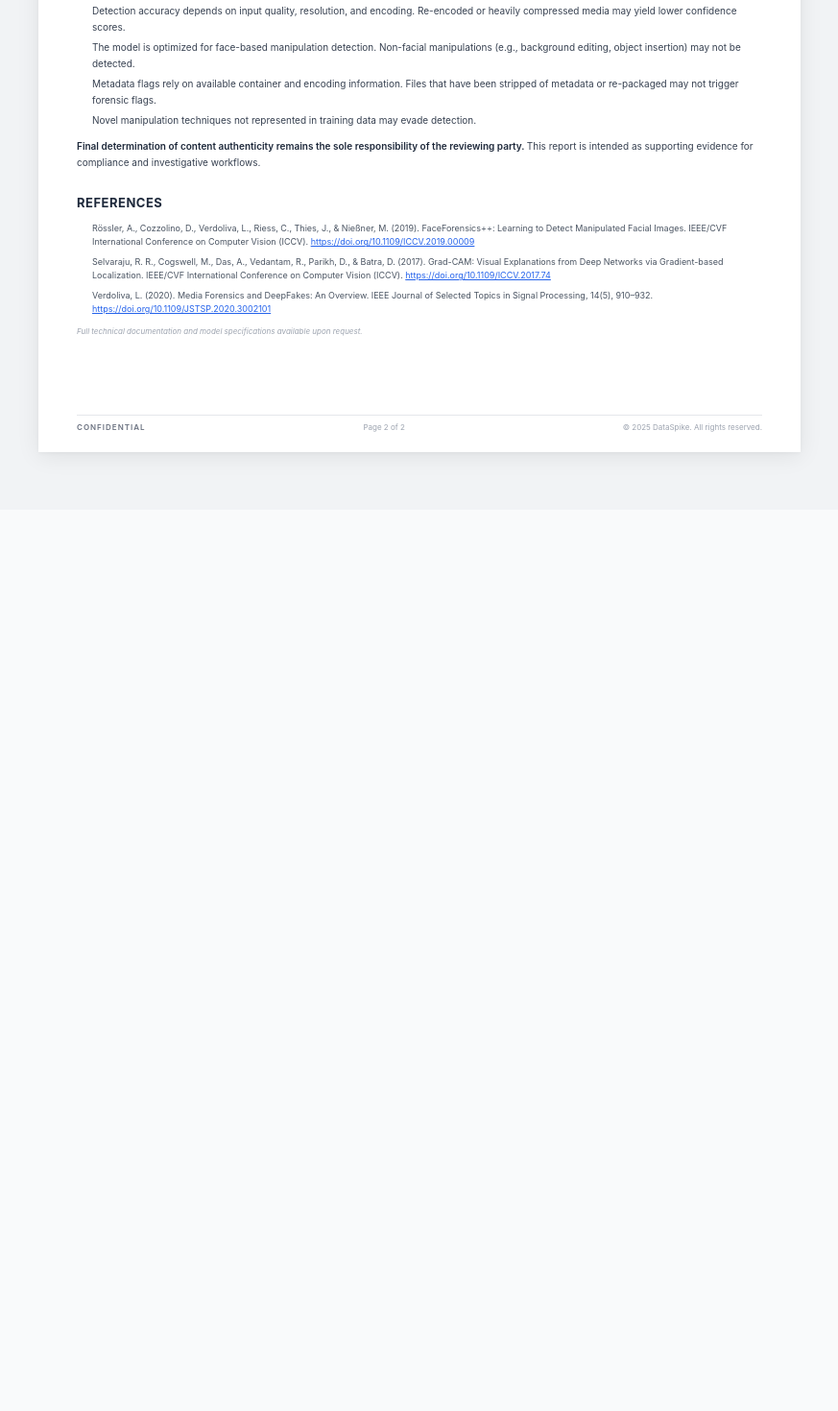
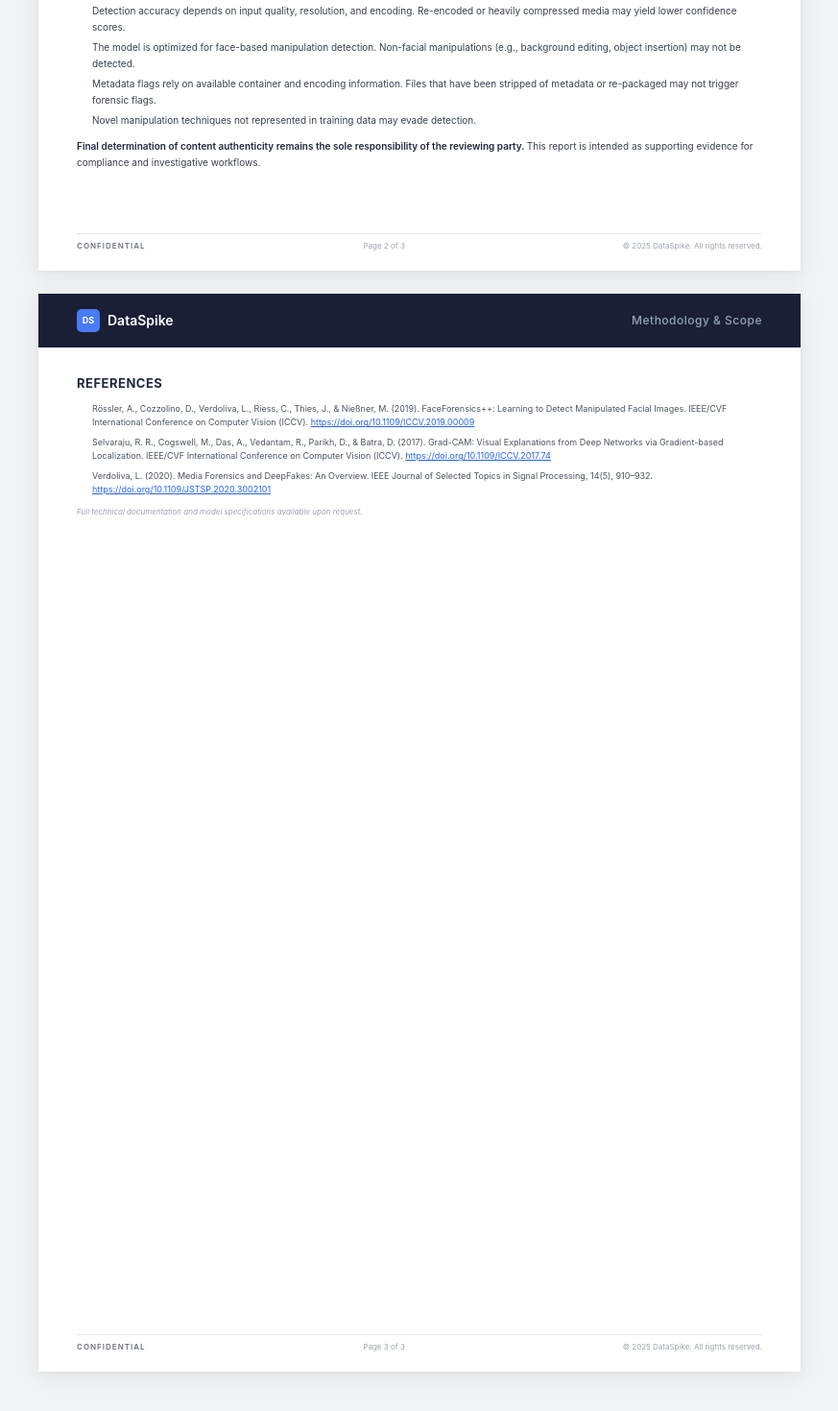
Before and after one commit to alinaYapp/deepfake-dashboard-ya, a Next.js app: page /report-preview in a window 1280 px wide. Shown: the part 2205-3675 px from the top of the page at 96% size, without its empty margins (203-1076 px from the left). Before the commit the page ends 2736 px from the top, so only its background shows below. Built offline with nearby package versions, Linux system fonts and the light colour scheme.

Commit message:
feat: split References into Page 3 and update PDF generator
Split References from Page 2 to Page 3 and update page numbers.

```diff
--- a/app/report-preview/page.tsx
+++ b/app/report-preview/page.tsx
@@ -3,6 +3,7 @@
 import { useState } from "react"
 import { DeepfakeReportPage } from "@/components/report/deepfake-report"
 import { ReportPageTwo } from "@/components/report/report-page-two"
+import { ReportPageThree } from "@/components/report/report-page-three"
 import {
   mockSuspiciousReport,
   mockAuthenticReport,
@@ -99,6 +100,16 @@ export default function ReportPreviewPage() {
       >
         <ReportPageTwo />
       </div>
+
+      {/* Report Page 3 */}
+      <div
+        style={{
+          boxShadow: "0 4px 24px rgba(0,0,0,0.08), 0 1px 4px rgba(0,0,0,0.04)",
+          borderRadius: "2px",
+        }}
+      >
+        <ReportPageThree />
+      </div>
     </div>
   )
 }
--- a/components/report/report-page-one.tsx
+++ b/components/report/report-page-one.tsx
@@ -110,7 +110,7 @@ export function ReportPageOne({ caseData, isEnterprise = true }: ReportPageOnePr
       {/* ABSOLUTE PAGE FOOTER */}
       <div style={{ position: "absolute", bottom: "20px", left: "40px", right: "40px", display: "flex", justifyContent: "space-between", alignItems: "center", fontSize: "8px", color: "#9ca3af", paddingTop: "6px", borderTop: "1px solid #e5e7eb" }}>
         <span>DataSpike Deepfake Detection Report</span>
-        <span>Page 1 of 2</span>
+        <span>Page 1 of 3</span>
       </div>
     </div>
   )
--- /dev/null
+++ b/components/report/report-page-three.tsx
@@ -0,0 +1,124 @@
+interface ReportPageThreeProps {
+  isEnterprise?: boolean
+}
+
+export function ReportPageThree({ isEnterprise = true }: ReportPageThreeProps) {
+  const referencesWithLinks = [
+    {
+      text: 'Rössler, A., Cozzolino, D., Verdoliva, L., Riess, C., Thies, J., & Nießner, M. (2019). FaceForensics++: Learning to Detect Manipulated Facial Images. IEEE/CVF International Conference on Computer Vision (ICCV).',
+      url: 'https://doi.org/10.1109/ICCV.2019.00009',
+    },
+    {
+      text: 'Selvaraju, R. R., Cogswell, M., Das, A., Vedantam, R., Parikh, D., & Batra, D. (2017). Grad-CAM: Visual Explanations from Deep Networks via Gradient-based Localization. IEEE/CVF International Conference on Computer Vision (ICCV).',
+      url: 'https://doi.org/10.1109/ICCV.2017.74',
+    },
+    {
+      text: 'Verdoliva, L. (2020). Media Forensics and DeepFakes: An Overview. IEEE Journal of Selected Topics in Signal Processing, 14(5), 910–932.',
+      url: 'https://doi.org/10.1109/JSTSP.2020.3002101',
+    },
+  ]
+
+  return (
+    <div
+      style={{
+        width: "794px",
+        minHeight: "1123px",
+        padding: "0",
+        position: "relative",
+        background: "#ffffff",
+        boxSizing: "border-box",
+        fontFamily: "'Inter', -apple-system, BlinkMacSystemFont, 'Segoe UI', sans-serif",
+        color: "#1a1a1a",
+        fontSize: "11px",
+        lineHeight: "1.5",
+      }}
+    >
+      {/* HEADER BAR */}
+      <div
+        style={{
+          background: "#1a1f36",
+          padding: "16px 40px",
+          display: "flex",
+          justifyContent: "space-between",
+          alignItems: "center",
+        }}
+      >
+        <div style={{ display: "flex", alignItems: "center", gap: "8px" }}>
+          <div
+            style={{
+              width: "24px",
+              height: "24px",
+              background: "#4A7BF7",
+              borderRadius: "5px",
+              display: "flex",
+              alignItems: "center",
+              justifyContent: "center",
+              color: "#fff",
+              fontWeight: 700,
+              fontSize: "9px",
+            }}
+          >
+            DS
+          </div>
+          <span style={{ fontSize: "14px", fontWeight: 600, color: "#ffffff" }}>DataSpike</span>
+        </div>
+        <span style={{ fontSize: "12px", fontWeight: 500, color: "#94a3b8", letterSpacing: "0.5px" }}>
+          Methodology & Scope
+        </span>
+      </div>
+
+      {/* BODY CONTENT */}
+      <div style={{ padding: "28px 40px 80px" }}>
+        {/* References */}
+        <div style={{ marginBottom: "40px" }}>
+          <h2
+            style={{
+              fontSize: "13px",
+              fontWeight: 700,
+              color: "#1e293b",
+              marginBottom: "10px",
+              textTransform: "uppercase",
+              letterSpacing: "0.5px",
+            }}
+          >
+            References
+          </h2>
+          <ol style={{ fontSize: "9px", color: "#4b5563", lineHeight: "1.6", marginLeft: "16px" }}>
+            {referencesWithLinks.map((ref, i) => (
+              <li key={i} style={{ marginBottom: "6px" }}>
+                {ref.text}{" "}
+                <a href={ref.url} style={{ color: "#2563eb", textDecoration: "underline" }} target="_blank" rel="noopener noreferrer">
+                  {ref.url}
+                </a>
+              </li>
+            ))}
+          </ol>
+          <p style={{ fontSize: "8px", color: "#9ca3af", fontStyle: "italic", marginTop: "10px" }}>
+            Full technical documentation and model specifications available upon request.
+          </p>
+        </div>
+      </div>
+
+      {/* FOOTER */}
+      <div
+        style={{
+          position: "absolute",
+          bottom: "20px",
+          left: "40px",
+          right: "40px",
+          display: "flex",
+          justifyContent: "space-between",
+          alignItems: "center",
+          fontSize: "8px",
+          color: "#9ca3af",
+          paddingTop: "6px",
+          borderTop: "1px solid #e5e7eb",
+        }}
+      >
+        <span style={{ letterSpacing: "1px", fontWeight: 600, color: "#6b7280" }}>CONFIDENTIAL</span>
+        <span>Page 3 of 3</span>
+        <span>© 2025 DataSpike. All rights reserved.</span>
+      </div>
+    </div>
+  )
+}
--- a/components/report/report-page-two.tsx
+++ b/components/report/report-page-two.tsx
@@ -28,24 +28,6 @@ export function ReportPageTwo({ isEnterprise = true }: ReportPageTwoProps) {
       term: "Top Frames",
       definition:
         "The three frames with the highest individual manipulation probability, selected with a minimum 0.5-second interval to ensure independent sampling.",
-    },
-  ]
-
-  const references = [
-  ]
-
-  const referencesWithLinks = [
-    {
-      text: 'Rössler, A., Cozzolino, D., Verdoliva, L., Riess, C., Thies, J., & Nießner, M. (2019). FaceForensics++: Learning to Detect Manipulated Facial Images. IEEE/CVF International Conference on Computer Vision (ICCV).',
-      url: 'https://doi.org/10.1109/ICCV.2019.00009',
-    },
-    {
-      text: 'Selvaraju, R. R., Cogswell, M., Das, A., Vedantam, R., Parikh, D., & Batra, D. (2017). Grad-CAM: Visual Explanations from Deep Networks via Gradient-based Localization. IEEE/CVF International Conference on Computer Vision (ICCV).',
-      url: 'https://doi.org/10.1109/ICCV.2017.74',
-    },
-    {
-      text: 'Verdoliva, L. (2020). Media Forensics and DeepFakes: An Overview. IEEE Journal of Selected Topics in Signal Processing, 14(5), 910–932.',
-      url: 'https://doi.org/10.1109/JSTSP.2020.3002101',
     },
   ]
 
@@ -242,34 +224,6 @@ export function ReportPageTwo({ isEnterprise = true }: ReportPageTwoProps) {
           </div>
         </div>
 
-        {/* Section 4: References */}
-        <div style={{ marginBottom: "40px" }}>
-          <h2
-            style={{
-              fontSize: "13px",
-              fontWeight: 700,
-              color: "#1e293b",
-              marginBottom: "10px",
-              textTransform: "uppercase",
-              letterSpacing: "0.5px",
-            }}
-          >
-            References
-          </h2>
-          <ol style={{ fontSize: "9px", color: "#4b5563", lineHeight: "1.6", marginLeft: "16px" }}>
-            {referencesWithLinks.map((ref, i) => (
-              <li key={i} style={{ marginBottom: "6px" }}>
-                {ref.text}{" "}
-                <a href={ref.url} style={{ color: "#2563eb", textDecoration: "underline" }} target="_blank" rel="noopener noreferrer">
-                  {ref.url}
-                </a>
-              </li>
-            ))}
-          </ol>
-          <p style={{ fontSize: "8px", color: "#9ca3af", fontStyle: "italic", marginTop: "10px" }}>
-            Full technical documentation and model specifications available upon request.
-          </p>
-        </div>
       </div>
 
       {/* FOOTER */}
@@ -289,7 +243,7 @@ export function ReportPageTwo({ isEnterprise = true }: ReportPageTwoProps) {
         }}
       >
         <span style={{ letterSpacing: "1px", fontWeight: 600, color: "#6b7280" }}>CONFIDENTIAL</span>
-        <span>Page 2 of 2</span>
+        <span>Page 2 of 3</span>
         <span>© 2025 DataSpike. All rights reserved.</span>
       </div>
     </div>
--- a/lib/pdf-generator.tsx
+++ b/lib/pdf-generator.tsx
@@ -444,7 +444,7 @@ function generateReportHTML(caseData: Case): string {
 
     <div class="page-footer">
       <span>DataSpike Deepfake Detection Report</span>
-      <span>Page 1 of 2</span>
+      <span>Page 1 of 3</span>
     </div>
   </div>
 
@@ -513,7 +513,25 @@ function generateReportHTML(caseData: Case): string {
       </div>
     </div>
 
-    <!-- Section 4: References -->
+    <div class="page-footer">
+      <span style="letter-spacing: 1px; font-weight: 600; color: #6b7280;">CONFIDENTIAL</span>
+      <span>Page 2 of 3</span>
+      <span>© 2025 DataSpike. All rights reserved.</span>
+    </div>
+  </div>
+
+  <!-- PAGE 3: References -->
+  <div class="page" style="page-break-before: always;">
+    <!-- Header Bar -->
+    <div style="background: #1a1f36; padding: 16px 40px; display: flex; justify-content: space-between; align-items: center; margin: -28px -40px 20px -40px;">
+      <div style="display: flex; align-items: center; gap: 8px;">
+        <div style="width: 24px; height: 24px; background: #4A7BF7; border-radius: 5px; display: flex; align-items: center; justify-content: center; color: #fff; font-weight: 700; font-size: 9px;">DS</div>
+        <span style="font-size: 14px; font-weight: 600; color: #ffffff;">DataSpike</span>
+      </div>
+      <span style="font-size: 12px; font-weight: 500; color: #94a3b8; letter-spacing: 0.5px;">Methodology & Scope</span>
+    </div>
+
+    <!-- References -->
     <div style="margin-bottom: 40px;">
       <h2 style="font-size: 13px; font-weight: 700; color: #1e293b; margin-bottom: 10px; text-transform: uppercase; letter-spacing: 0.5px;">References</h2>
       <ol style="font-size: 9px; color: #4b5563; line-height: 1.6; margin-left: 16px;">
@@ -526,7 +544,7 @@ function generateReportHTML(caseData: Case): string {
 
     <div class="page-footer">
       <span style="letter-spacing: 1px; font-weight: 600; color: #6b7280;">CONFIDENTIAL</span>
-      <span>Page 2 of 2</span>
+      <span>Page 3 of 3</span>
       <span>© 2025 DataSpike. All rights reserved.</span>
     </div>
   </div>
```
